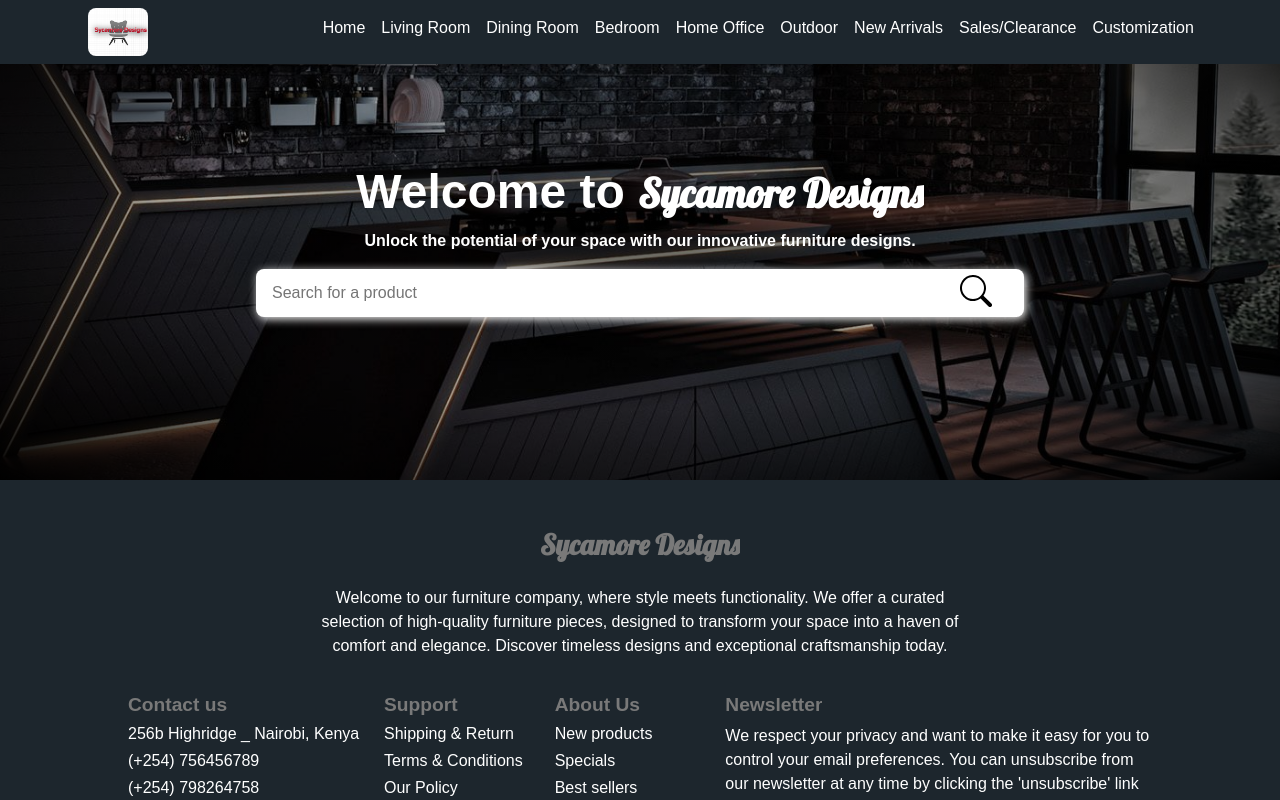
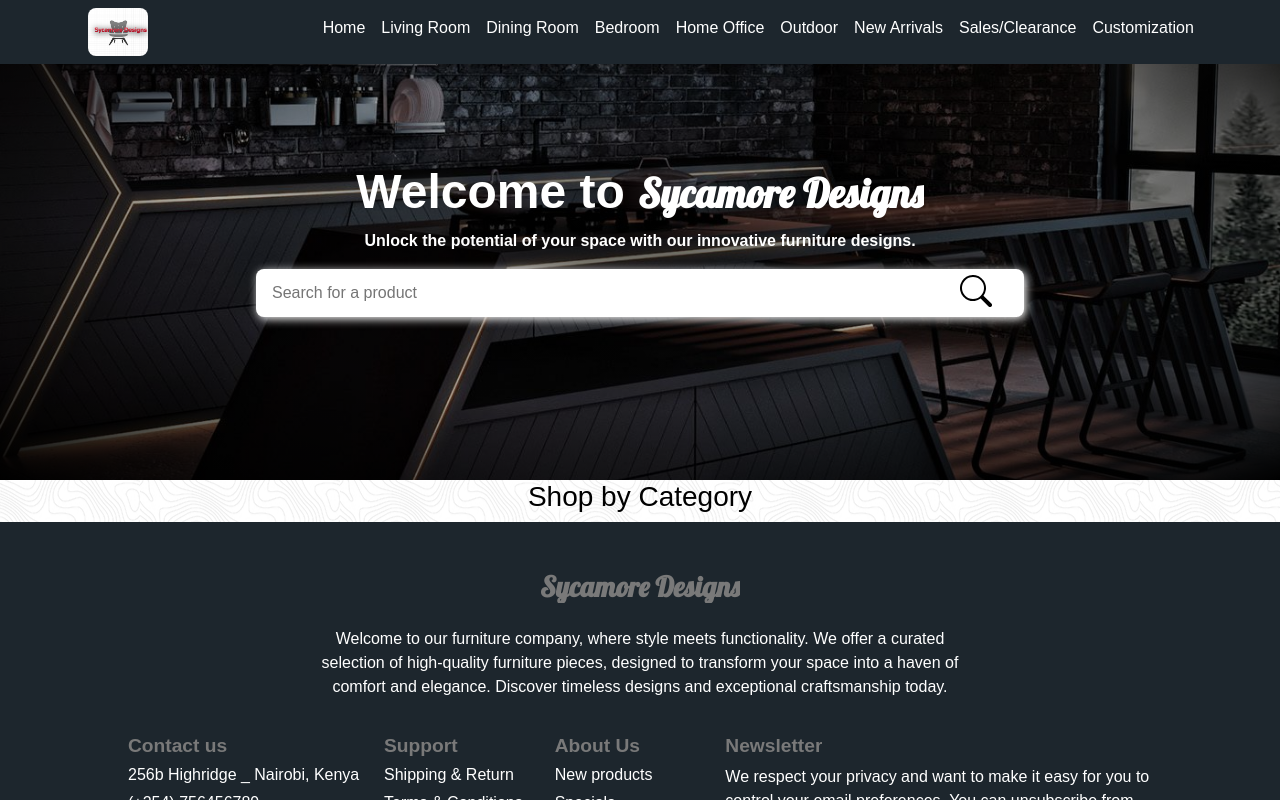
Before and after one commit to Roche001/FurniFusion, a React (Create React App) app: page / in a window 1280 px wide. Shown: the top 800 px of the page. Built offline with nearby package versions, Linux system fonts and the light colour scheme; a web font is replaced by a local one.

Commit message:
update changes

```diff
--- a/src/App.jsx
+++ b/src/App.jsx
@@ -17,6 +17,7 @@ import Livingroom from "./components/livingroom/Livingroom";
 import Newarrivals from "./components/newarrivals/Newarrivals";
 import Outdoor from "./components/outdoor/Outdoor";
 import Salesclearance from "./components/salesclearance/Salesclearance";
+import Shipping from "./components/shipping/Shipping";
 import Footer from "./components/footer/Footer";
 const App = () => {
   return (
@@ -38,6 +39,7 @@ const App = () => {
         <Route Cart path="Outdoor " exact element={<Outdoor />} />
         <Route Cart path="Salesclearance" exact element={<Salesclearance />} />
         <Route Cart path="Cart" exact element={<Cart />} />
+        <Route Shipping path="Shipping" exact element={<Shipping />} />
       </Routes>
       <Footer />
     </Router>
--- a/src/components/home/Home.jsx
+++ b/src/components/home/Home.jsx
@@ -21,7 +21,10 @@ const Home = () => {
           </h4>
         </div>
       </div>
-      <div className="home-category"></div>
+      <div className="home-category">
+        <h3>Shop by Category</h3>
+        <div className="home-cat"></div>
+      </div>
     </div>
   );
 };
--- /dev/null
+++ b/src/components/shipping/Shipping.jsx
@@ -0,0 +1,8 @@
+import React from "react";
+import "./Shipping.css";
+
+const Shipping = () => {
+  return <div className="ship-container"></div>;
+};
+
+export default Shipping;
```
Also changed, not shown: src/components/shipping/Shipping.css (added).
